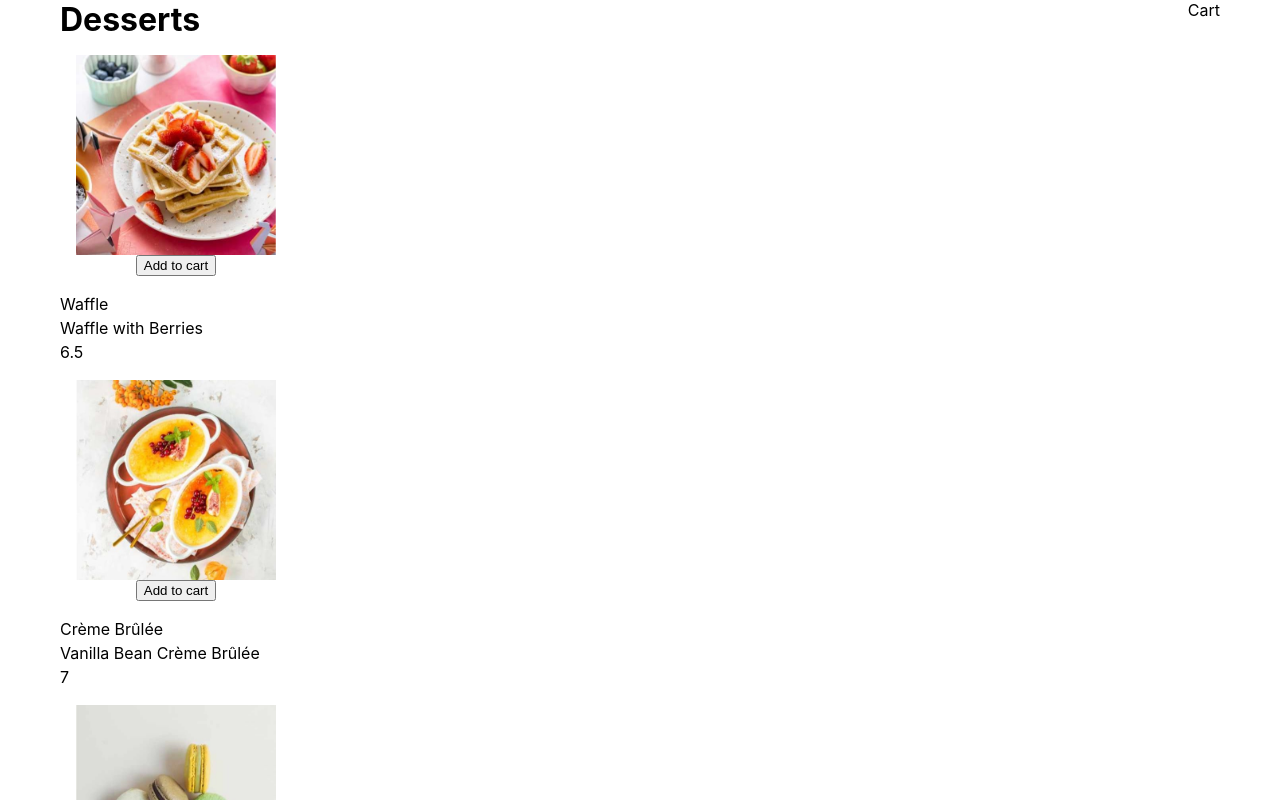
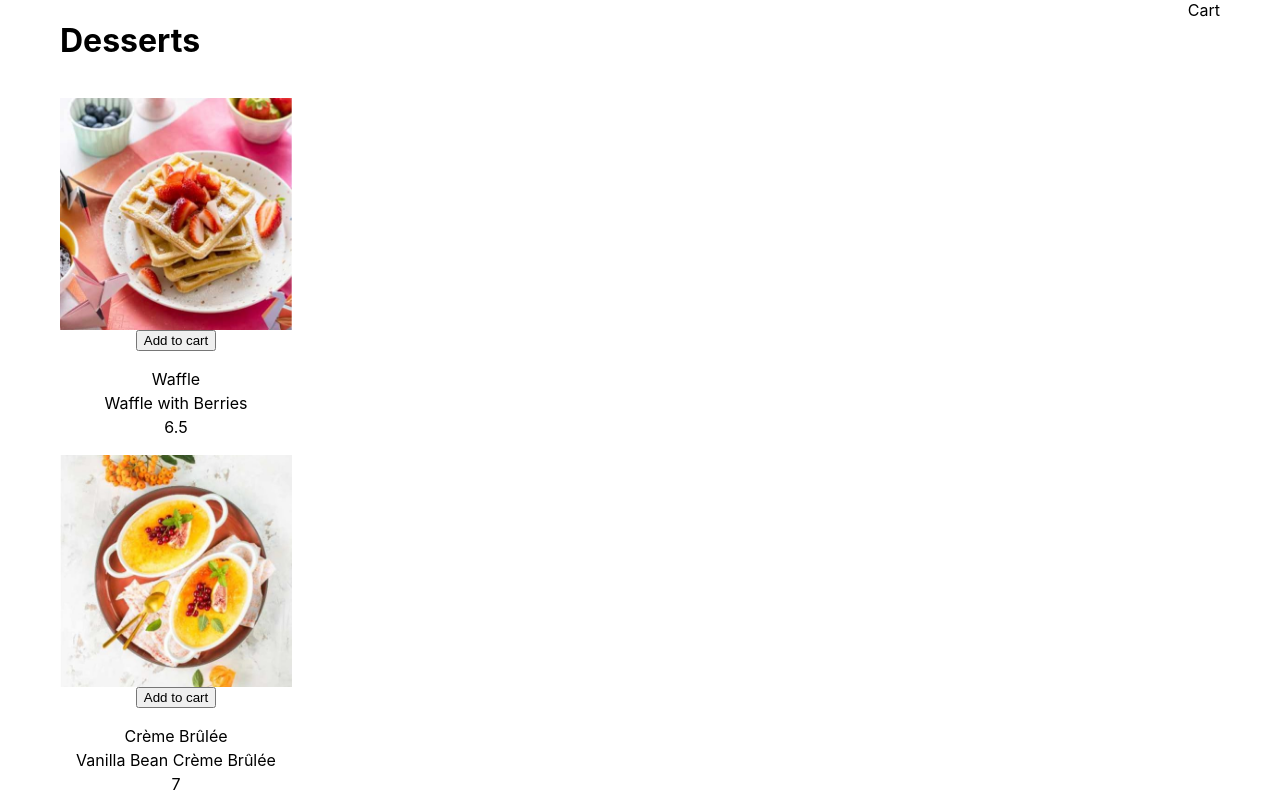
Before and after one commit to tobivader/ecommerce-app, a React (Create React App) app: page / in a window 1280 px wide. Shown: the top 800 px of the page. Built offline with nearby package versions, Linux system fonts and the light colour scheme.

Commit message:
fixed the picture size and Desserts title to align with it.

```diff
--- a/src/Components/ProductCard/ProductCard.css
+++ b/src/Components/ProductCard/ProductCard.css
@@ -8,15 +8,21 @@
   margin: 16px; /* Adjust margin as needed */
    /* Ensure padding and border are included in the element's total width and height */
 }
+.itemCard{
+  justify-content: left;
+  align-items: start;
+}
 
 .itemCard img {
-  width: 200px;
-  height: 200px;
+  width: 232px;
+  height: 232px;
 
 }
 #info_card{
   display: flex;
   flex-direction: column;
+  justify-content: center;
+  align-items: center;
 }
 #info_card p{
   margin: 2px 0;
--- a/src/Pages/Desserts.css
+++ b/src/Pages/Desserts.css
@@ -1,3 +1,8 @@
-h1 {
-    margin: 0;
+.Desserts_items{
+    display: flex;
+    flex-direction: column;
+    align-items: flex-start;
+
+
+
 }
--- a/src/Pages/Desserts.js
+++ b/src/Pages/Desserts.js
@@ -1,12 +1,14 @@
-import React from 'react';
-import Products from '../assests/Product';
-import './Desserts.css'
+import React from "react";
+import Products from "../assests/Product";
+import "./Desserts.css";
 
 export default function Desserts() {
   return (
-    <div>
+    <div className="Desserts_items">
       <h1>Desserts</h1>
-      <div className='Products'> <Products /></div>
+      <div className="Products">
+        <Products />
+      </div>
     </div>
   );
 }
```
